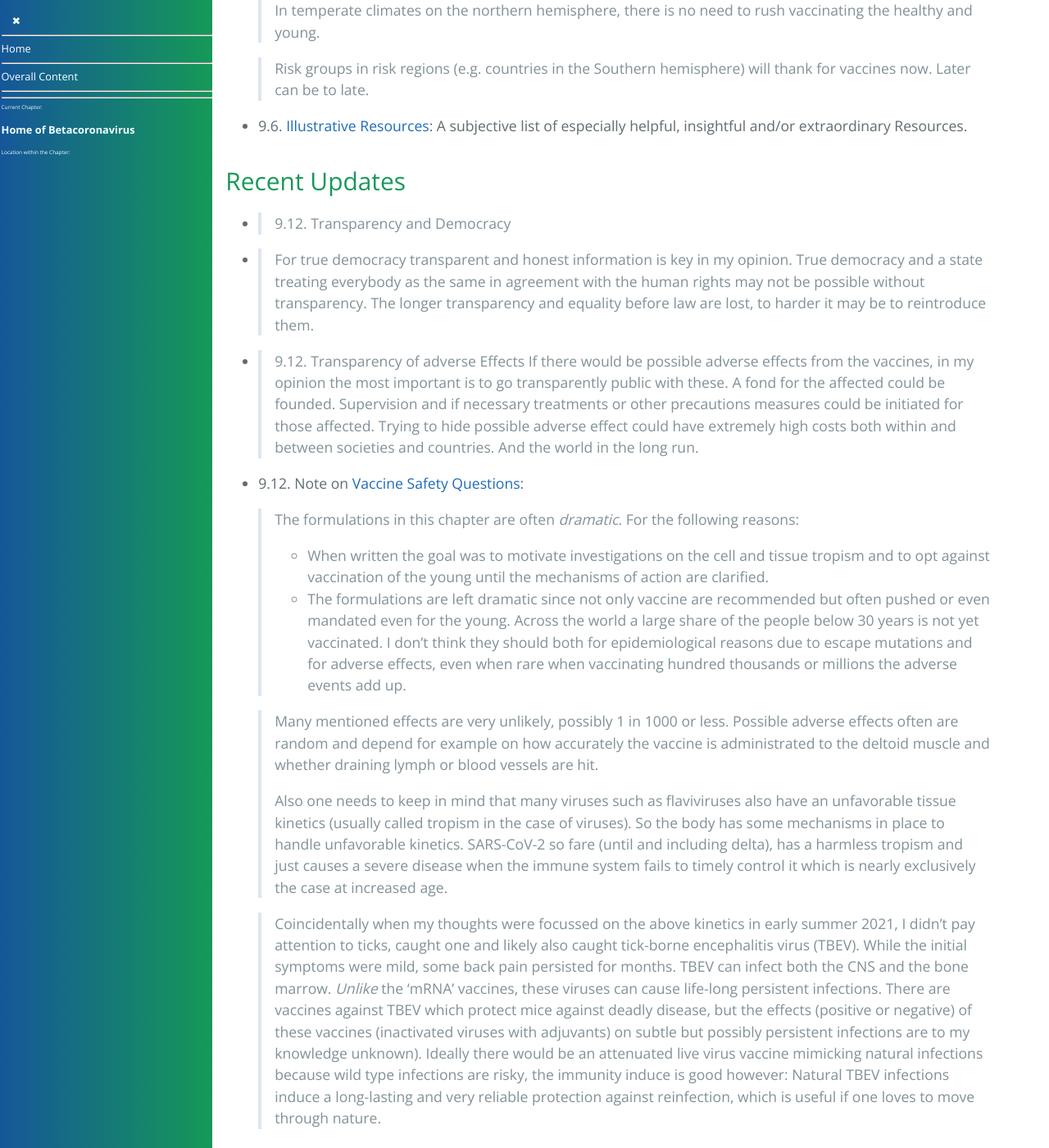
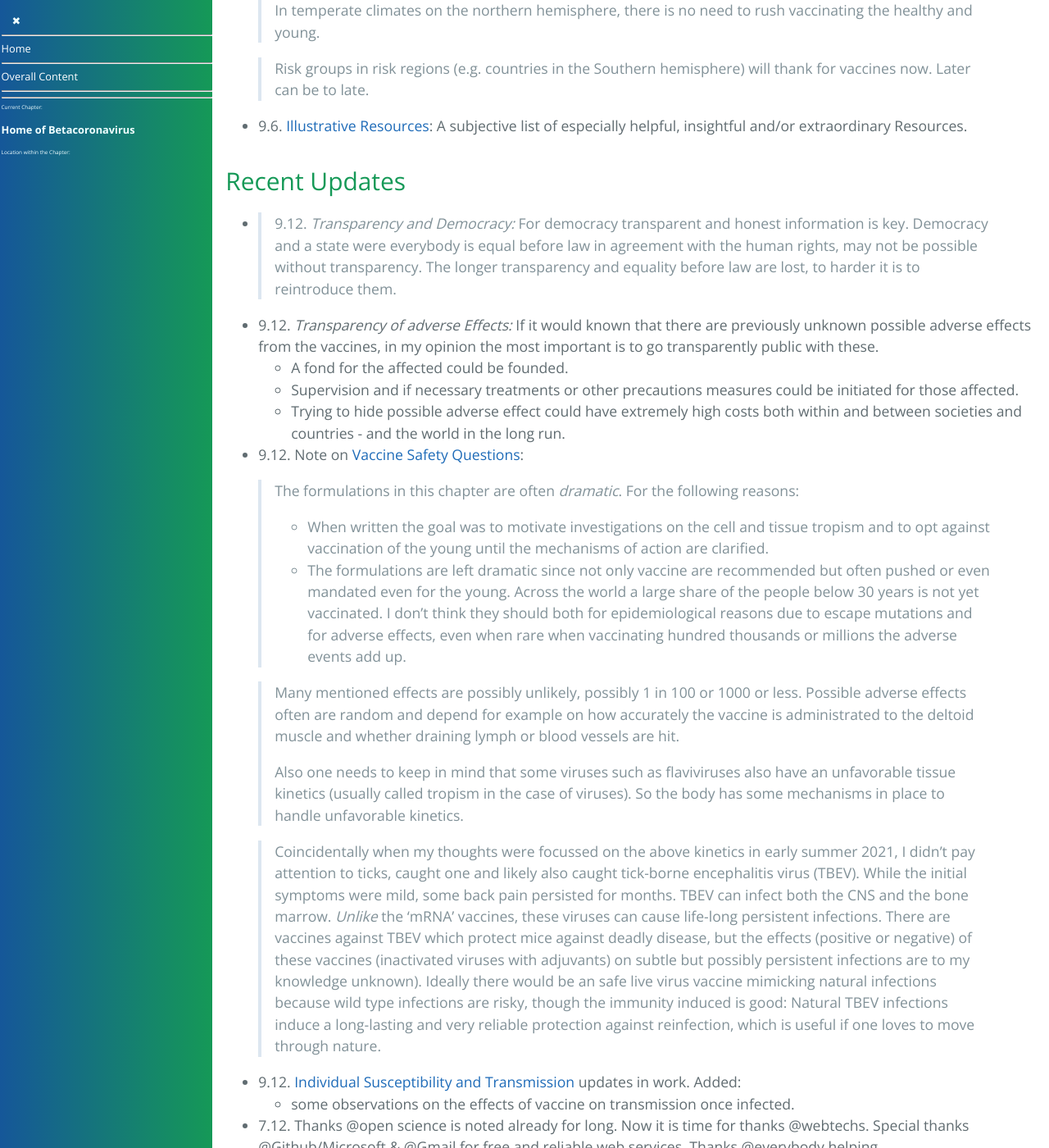
Before and after one commit to forestgrape/coronavirus, a Jekyll site: the page built from index.md, in a window 1280 px wide and 1400 px high, scrolled down 2493 px. Shown: the whole window at 82% size. Built offline with Jekyll 4.4.1, drawn with Linux system fonts in a browser that asks for light colours; our own code applies the rules of GitHub Pages for plain Markdown files; some of the changed text lies outside the part shown.

Commit message:
formulations

```diff
--- a/index.md
+++ b/index.md
@@ -75,12 +75,13 @@ There is also a rather subjective page in German with some comments on the Coron
 
 <!-- 5.12.21: As RNA vaccines turned out they don't tame SARS-CoV-2, from a coronavirus perspective alone one should stop mass vaccination.-->
 
-- > 9.12. Transparency and Democracy
-- > For true democracy transparent and honest information is key in my opinion. True democracy and a state treating everybody as the same in agreement with the human rights may not be possible without transparency. The longer transparency and equality before law are lost, to harder it may be to reintroduce them.
+- > 9.12. *Transparency and Democracy:* For democracy transparent and honest information is key.  Democracy and a state were everybody is equal before law in agreement with the human rights, may not be possible without transparency. The longer transparency and equality before law are lost, to harder it is to reintroduce them.
 
 
-- > 9.12. Transparency of adverse Effects
-  > If there would be possible adverse effects from the vaccines, in my opinion the most important is to go transparently public with these. A fond for the affected could be founded. Supervision and if necessary treatments or other precautions measures could be initiated for those affected. Trying to hide possible adverse effect could have extremely high costs both within and between societies and countries. And the world in the long run.
+- 9.12. *Transparency of adverse Effects:* If it  would known that there are previously unknown possible adverse effects from the vaccines, in my opinion the most important is to go transparently public with these.
+  * A fond for the affected could be founded.
+  * Supervision and if necessary treatments or other precautions measures could be initiated for those affected.
+  * Trying to hide possible adverse effect could have extremely high costs both within and between societies and countries - and the world in the long run.
 
 
 - 9.12. Note on [Vaccine Safety Questions](10_vaccines/vaccine_safety.md):
@@ -88,16 +89,16 @@ There is also a rather subjective page in German with some comments on the Coron
   > * When written the goal was to motivate investigations on the cell and tissue tropism and to opt against vaccination of the young until the mechanisms of action are clarified.
   > * The formulations are left dramatic since not only vaccine are recommended but often pushed or even mandated even for the young. Across the world a large share of the people below 30 years is not yet vaccinated. I don't think they should both for epidemiological reasons due to escape mutations and for adverse effects, even when rare when vaccinating hundred thousands or millions the adverse events add up.
 
-  > Many mentioned effects are very unlikely, possibly 1 in 1000 or less. Possible adverse effects often are random and depend for example on how accurately the vaccine is administrated to the deltoid muscle and whether draining lymph or blood vessels are hit.
+  > Many mentioned effects are possibly unlikely, possibly 1 in 100 or 1000 or less. Possible adverse effects often are random and depend for example on how accurately the vaccine is administrated to the deltoid muscle and whether draining lymph or blood vessels are hit.
   >
-  > Also one needs to keep in mind that many viruses such as flaviviruses also have an unfavorable tissue kinetics (usually called tropism in the case of viruses). So the body has some mechanisms in place to handle unfavorable kinetics. SARS-CoV-2 so fare (until and including delta), has a harmless tropism  and just causes a severe disease when the immune system fails to timely control it which is nearly exclusively the case at increased age.
+  > Also one needs to keep in mind that some viruses such as flaviviruses also have an unfavorable tissue kinetics (usually called tropism in the case of viruses). So the body has some mechanisms in place to handle unfavorable kinetics.
 
-  > Coincidentally when my thoughts were focussed on the above kinetics in early summer 2021, I didn't pay attention to ticks, caught one and likely also caught tick-borne encephalitis virus (TBEV). While the initial symptoms were mild, some back pain persisted for months. TBEV can infect both the CNS and the bone marrow. *Unlike* the 'mRNA' vaccines, these viruses can cause life-long persistent infections. There are vaccines against TBEV which protect mice against deadly disease, but the effects (positive or negative) of these vaccines (inactivated viruses with adjuvants) on subtle but possibly persistent infections are to my knowledge unknown). Ideally there would be an attenuated live virus vaccine mimicking natural infections because wild type infections are risky, the immunity induce is good however: Natural TBEV infections induce a long-lasting and very reliable protection against reinfection, which is useful if one loves to move through nature.
+  > Coincidentally when my thoughts were focussed on the above kinetics in early summer 2021, I didn't pay attention to ticks, caught one and likely also caught tick-borne encephalitis virus (TBEV). While the initial symptoms were mild, some back pain persisted for months. TBEV can infect both the CNS and the bone marrow. *Unlike* the 'mRNA' vaccines, these viruses can cause life-long persistent infections. There are vaccines against TBEV which protect mice against deadly disease, but the effects (positive or negative) of these vaccines (inactivated viruses with adjuvants) on subtle but possibly persistent infections are to my knowledge unknown). Ideally there would be an safe live virus vaccine mimicking natural infections because wild type infections are risky, though the immunity induced is good: Natural TBEV infections induce a long-lasting and very reliable protection against reinfection, which is useful if one loves to move through nature.
 
 - 9.12. [Individual Susceptibility and Transmission](5_epidemiological/individual_susceptibility_and_transmission.md) updates in work. Added:
   - some observations on the effects of vaccine on transmission once infected.
 
-- 7.12. Thanks @open science is noted already for long. Now it is time for thanks @webtechs. Special thanks @Github/Microsoft, thanks @Gmail for free and reliable web services. Thanks @everybody helping.
+- 7.12. Thanks @open science is noted already for long. Now it is time for thanks @webtechs. Special thanks @Github/Microsoft & @Gmail for free and reliable web services. Thanks @everybody helping.
 - 7.12. Updated [Table of Content](#content).
 - 2.12. Clarifications across page and added a section [Legal Considerations on Vaccine Mandates](./7_social/individual_measures.md)
 - 25.11.- 1.12. Updated the chapter [Diagnosis and Viral Load](./3_medical/diagnosis_and_viral_load.md) and added a section on the [viral load kinetics](./3_medical/diagnosis_and_viral_load.md#viral-load-kinetics). The viral load at the different location varies during the disease. As detection methods have a lower limit of detection, the detection rates by various detection methods varies through the disease course. E.g. for nose samples the viral load usually peak around symptom onset  and accordingly the detection rate is high at this time point, often above 90%. NPS samples taken before the viral load peak or after, or taken from asymptomatic cases where the viral loads tends to be lower the detection decreases.
```
